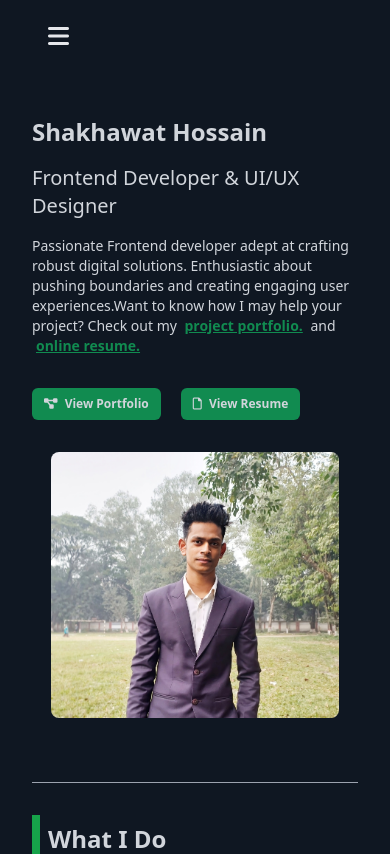
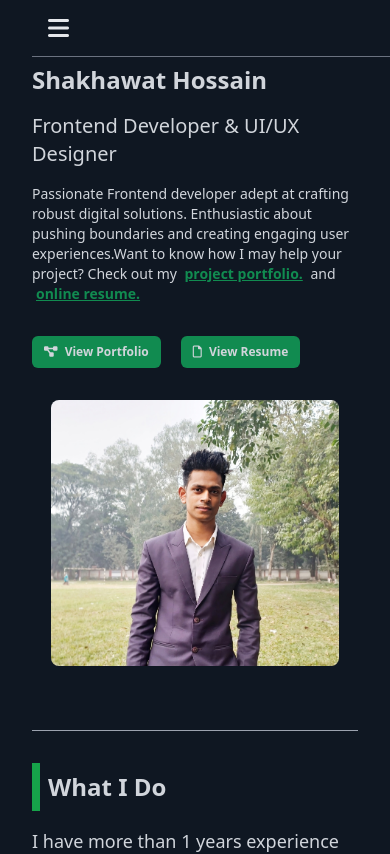
Before and after one commit to ShakhawatHossainShopon/shakhawatsportfolio, a React (Vite) app: page / in a window 390 px wide. Shown: the top 854 px of the page. Built offline with nearby package versions, Linux system fonts and the light colour scheme.

Commit message:
minor changes

```diff
--- a/index.html
+++ b/index.html
@@ -4,7 +4,7 @@
     <meta charset="UTF-8" />
     <link rel="icon" type="image/svg+xml" href="./src/assets/title.png" />
     <meta name="viewport" content="width=device-width, initial-scale=1.0" />
-    <title>Shakhawat's Resume</title>
+    <title>Shakhawat's Portfolio</title>
     <link
       href="https://cdnjs.cloudflare.com/ajax/libs/font-awesome/6.0.0-beta3/css/all.min.css"
       rel="stylesheet"
--- a/src/Components/Layout.jsx
+++ b/src/Components/Layout.jsx
@@ -13,12 +13,15 @@ const Layout = ({ children }) => {
       </div>
 
       <div className="w-full lg:w-[130%]  bg-Secondary px-8 lg:px-32 text-gray-200 h-full">
-        <span
-          onClick={setToggle}
-          className="text-2xl mx-4 cursor-pointer lg:hidden block"
-        >
-          <i className="fa-solid fa-bars mt-6"></i>
-        </span>
+        <div className="w-full md:border-none border-b border-gray-500 pb-3  fixed bg-Secondary">
+          <span
+            onClick={setToggle}
+            className="text-2xl mx-4 cursor-pointer lg:hidden block"
+          >
+            <i className="fa-solid mt-4 fa-bars"></i>
+          </span>
+        </div>
+
         {children}
       </div>
     </div>
--- a/src/Pages/AboutMe.jsx
+++ b/src/Pages/AboutMe.jsx
@@ -29,7 +29,7 @@ const AboutMe = () => {
                 and{" "}
                 <Link
                   to={
-                    "https://drive.google.com/file/d/1mDNQmZAvG8hpTTToI2hWhUttbe01HBWf/view?usp=drive_link"
+                    "https://drive.google.com/file/d/1C8uQ4t7MmrGcgk-KPlreomz6RAUUWCyX/view?usp=drive_link"
                   }
                   className="text-Primary font-semibold underline px-1"
                 >
@@ -45,7 +45,7 @@ const AboutMe = () => {
                 </Link>
                 <Link
                   to={
-                    "https://drive.google.com/file/d/1mDNQmZAvG8hpTTToI2hWhUttbe01HBWf/view?usp=drive_link"
+                    "https://drive.google.com/file/d/1C8uQ4t7MmrGcgk-KPlreomz6RAUUWCyX/view?usp=drive_link"
                   }
                 >
                   <button className="md:py-2 md:px-4 px-3 py-2  text-xs md:text-base bg-Primary cursor-pointer rounded-md hover:bg-green-600 duration-500 font-semibold">
--- a/src/Pages/Resume.jsx
+++ b/src/Pages/Resume.jsx
@@ -22,7 +22,7 @@ const Resume = () => {
               <div className="mt-8">
                 <Link
                   to={
-                    "https://drive.google.com/file/d/1mDNQmZAvG8hpTTToI2hWhUttbe01HBWf/view?usp=drive_link"
+                    "https://drive.google.com/file/d/1C8uQ4t7MmrGcgk-KPlreomz6RAUUWCyX/view?usp=drive_link"
                   }
                   className="px-4 py-2 text-lg bg-Primary rounded-lg mt-8 hover:bg-green-700"
                 >
--- a/src/Pages/components/CardSection.jsx
+++ b/src/Pages/components/CardSection.jsx
@@ -16,7 +16,7 @@ const CardSection = () => {
           <span>
             <Link
               to={
-                "https://drive.google.com/file/d/1mDNQmZAvG8hpTTToI2hWhUttbe01HBWf/view?usp=drive_link"
+                "https://drive.google.com/file/d/1C8uQ4t7MmrGcgk-KPlreomz6RAUUWCyX/view?usp=drive_link"
               }
               className="text-Primary font-semibold underline px-1"
             >
```
